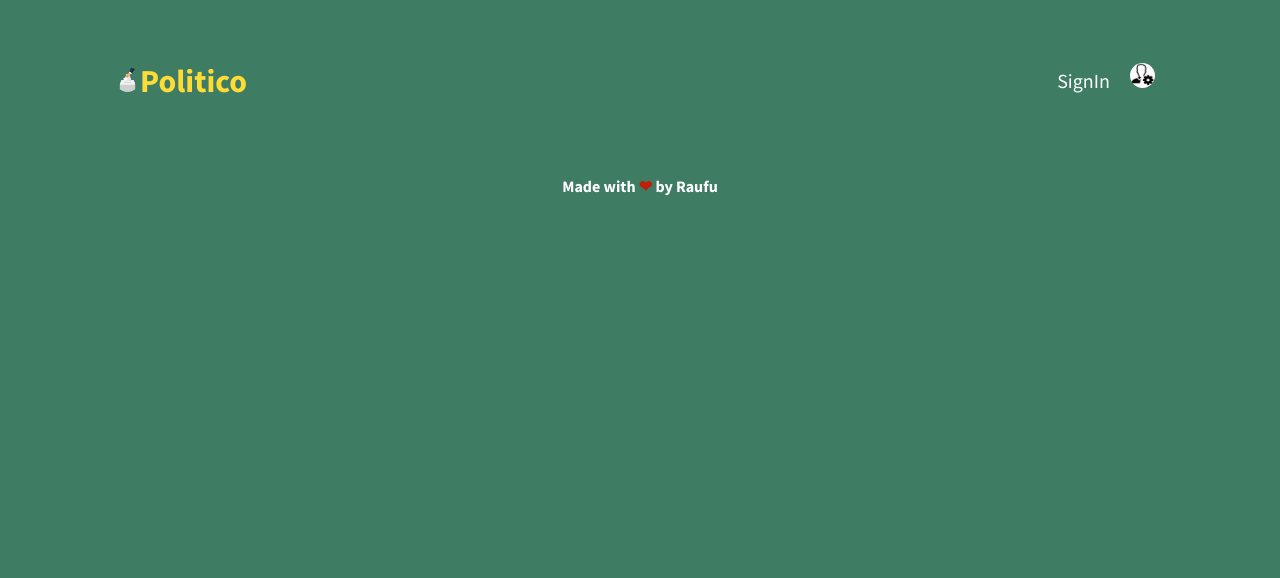
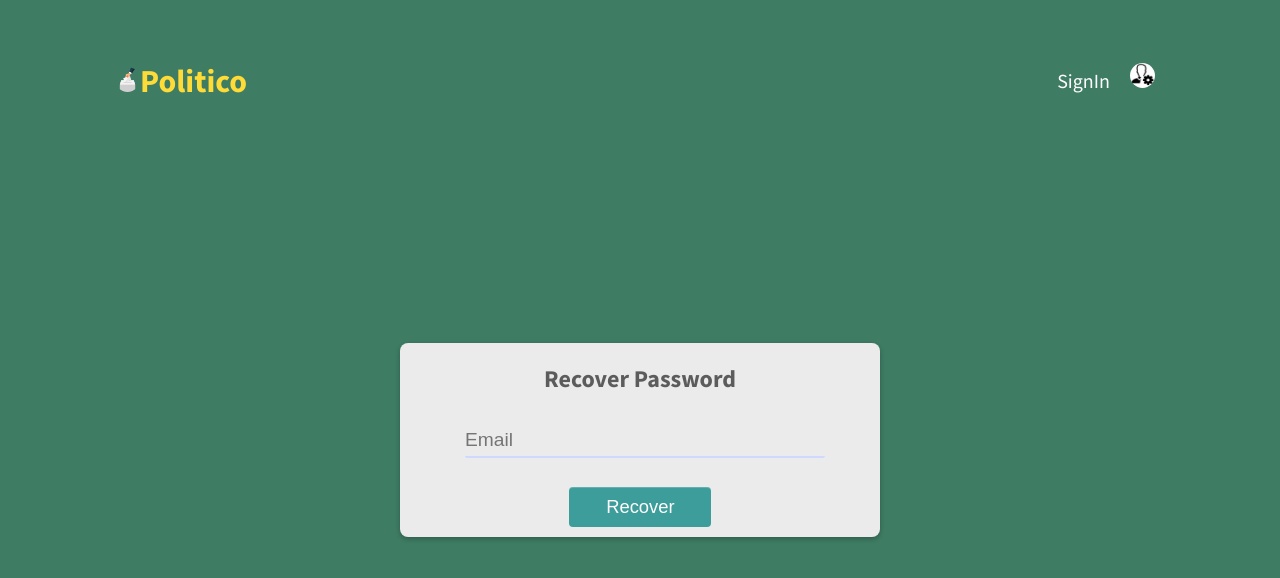
Before and after one commit to nraufu/politico-react, a React (Create React App) app: page /recoverPassword in a window 1280 px wide. Shown: the top 578 px of the page. Built offline with nearby package versions, Linux system fonts and the light colour scheme.

Commit message:
ft(page): recover password Ui feature - add a recovery password component
[finishes #172038025]

```diff
--- a/src/components/App/App.js
+++ b/src/components/App/App.js
@@ -5,7 +5,7 @@ import Navbar from "../Navbar/Navbar";
 import Landing from "../Landing/Landing";
 import SignUp from "../SignUp/SignUp";
 import SignIn from "../SignIn/SignIn";
-import Footer from "../Footer/Footer";
+import PasswordRecover from "../Password/PasswordRecover";
 
 function App() {
 	return (
@@ -16,8 +16,8 @@ function App() {
 					<Route path="/" exact component={Landing} />
 					<Route path="/signup" component={SignUp} />
 					<Route path="/signin" component={SignIn} />
+					<Route path="/recoverPassword" component={PasswordRecover} />
 				</Switch>
-        <Footer />
 			</div>
 		</Router>
 	);
--- a/src/components/Landing/Landing.js
+++ b/src/components/Landing/Landing.js
@@ -2,18 +2,20 @@ import React, { Component } from "react";
 import { Link } from "react-router-dom";
 import "./Landing.css";
 import voters from "./img/voters.png";
+import Footer from "../Footer/Footer";
 
 class Landing extends Component {
 	render() {
 		return (
+			<div>
 				<main className="container">
 					<section className="hero container">
 						<h1>Easy Vote for everyone</h1>
 						<p>
 							{" "}
 							Politico enables citizens to give their mandate to politicians
-            running for different government offices while building trust in the
-            process through transparency.
+							running for different government offices while building trust in
+							the process through transparency.
 						</p>
 						<Link to="/signup" className="form-btn--submit">
 							SignUp & Vote
@@ -25,6 +27,8 @@ class Landing extends Component {
 						</figure>
 					</div>
 				</main>
+				<Footer />
+			</div>
 		);
 	}
 }
--- /dev/null
+++ b/src/components/Password/PasswordRecover.js
@@ -0,0 +1,28 @@
+import React, { Component } from "react";
+
+class PasswordRecover extends Component {
+	render() {
+		return (
+			<main class="container">
+				<div class="main main-home">
+					<div class="form-group">
+						<h2 class="log-title"> Recover Password </h2>
+						<form class="form-group-form js-form-login" action="./signin.html">
+							<input
+								class="form-input"
+								type="text"
+								placeholder="Email"
+								required
+							/>
+							<button type="submit" class="form-btn--submit js-login-button">
+								Recover
+							</button>
+						</form>
+					</div>
+				</div>
+			</main>
+		);
+	}
+}
+
+export default PasswordRecover;
--- a/src/components/SignIn/SignIn.js
+++ b/src/components/SignIn/SignIn.js
@@ -1,5 +1,6 @@
 import React, { Component } from "react";
-import './SignIn.css';
+import { Link } from "react-router-dom";
+import "./SignIn.css";
 
 class SignIn extends Component {
 	render() {
@@ -8,7 +9,10 @@ class SignIn extends Component {
 				<div className="main main-home">
 					<div className="form-group">
 						<h2 className="log-title">SignIn</h2>
-						<form className="form-group-form js-form-login" action="./parties.html">
+						<form
+							className="form-group-form js-form-login"
+							action="./parties.html"
+						>
 							<input
 								className="form-input"
 								type="text"
@@ -21,15 +25,17 @@ class SignIn extends Component {
 								placeholder="Password"
 								required
 							/>
-							<button type="submit" className="form-btn--submit js-login-button">
+							<button
+								type="submit"
+								className="form-btn--submit js-login-button"
+							>
 								Login
 							</button>
 							<p className="alternate">
 								Forgot Password?
-								<a className="form-btn--alternate" href="./recover.html">
-									{" "}
+								<Link className="form-btn--alternate" to="/recoverPassword">
 									Recover Password
-								</a>
+								</Link>
 							</p>
 						</form>
 					</div>
```
Lines whose indentation alone changed are shown as unchanged.
